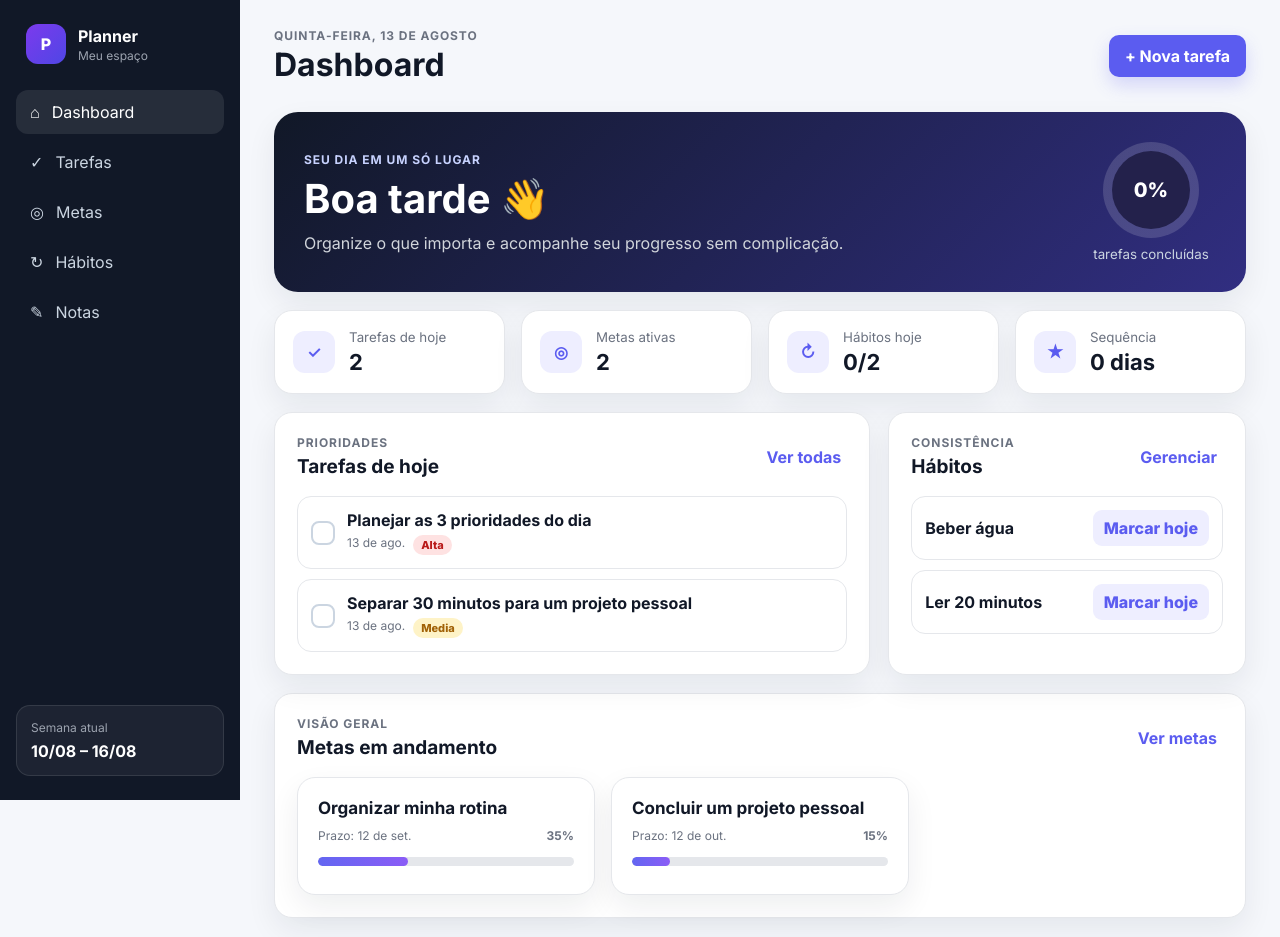
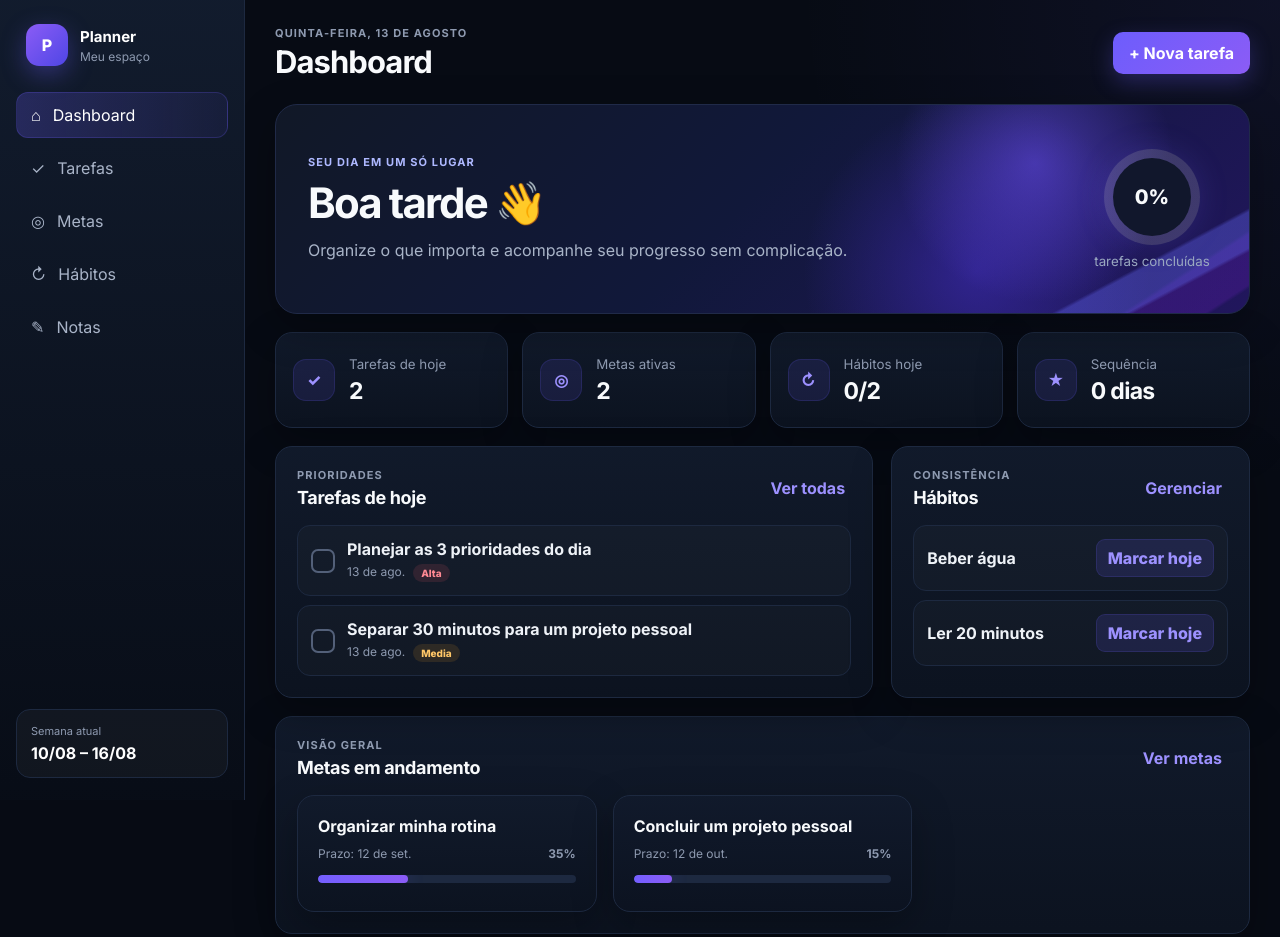
Before and after one commit to guilhermesavietto4-dot/planejamento-pessoal, a plain HTML site: page index.html in a window 1280 px wide. Drawn offline with Linux system fonts and the light colour scheme.

Commit message:
Update style.css

```diff
--- a/style.css
+++ b/style.css
@@ -3,18 +3,23 @@
 }
 
 :root {
-  --bg: #f5f7fb;
-  --surface: #ffffff;
-  --surface-soft: #f8fafc;
-  --text: #111827;
-  --muted: #6b7280;
-  --border: #e5e7eb;
-  --accent: #5b5cf0;
-  --accent-soft: #eeeeff;
-  --success: #16a34a;
-  --warning: #d97706;
-  --danger: #dc2626;
-  --shadow: 0 12px 30px rgba(17, 24, 39, 0.07);
+  --bg: #070b14;
+  --surface: #0d1422;
+  --surface-2: #111a2b;
+  --surface-soft: #151f33;
+  --text: #f8fafc;
+  --muted: #8e9ab0;
+  --border: #1d2940;
+
+  --accent: #6d5dfc;
+  --accent-2: #8b5cf6;
+  --accent-soft: rgba(109, 93, 252, 0.14);
+
+  --success: #21c77a;
+  --warning: #f5a524;
+  --danger: #ff5c69;
+
+  --shadow: 0 14px 40px rgba(0, 0, 0, 0.28);
 }
 
 html {
@@ -23,9 +28,12 @@ html {
 
 body {
   margin: 0;
-  font-family: "Inter", system-ui, sans-serif;
-  background: var(--bg);
+  min-height: 100vh;
+  font-family: "Inter", system-ui, -apple-system, BlinkMacSystemFont, "Segoe UI", sans-serif;
   color: var(--text);
+  background:
+    radial-gradient(circle at top right, rgba(109, 93, 252, 0.08), transparent 30%),
+    var(--bg);
 }
 
 button,
@@ -42,36 +50,43 @@ button {
 .app-shell {
   min-height: 100vh;
   display: grid;
-  grid-template-columns: 240px 1fr;
+  grid-template-columns: 245px 1fr;
 }
 
+/* MENU LATERAL */
+
 .sidebar {
-  background: #111827;
-  color: white;
-  padding: 24px 16px;
+  height: 100vh;
   position: sticky;
   top: 0;
-  height: 100vh;
+  z-index: 20;
+  padding: 22px 16px;
   display: flex;
   flex-direction: column;
-  z-index: 20;
+
+  color: white;
+  background:
+    linear-gradient(180deg, rgba(18, 28, 46, 0.98), rgba(8, 13, 23, 0.98));
+  border-right: 1px solid var(--border);
 }
 
 .brand {
   display: flex;
   align-items: center;
   gap: 12px;
-  padding: 0 10px 26px;
+  padding: 2px 10px 26px;
 }
 
 .brand-mark {
-  width: 40px;
-  height: 40px;
-  border-radius: 12px;
+  width: 42px;
+  height: 42px;
+  border-radius: 13px;
   display: grid;
   place-items: center;
-  background: linear-gradient(135deg, #7c3aed, #4f46e5);
   font-weight: 800;
+  color: white;
+  background: linear-gradient(135deg, #8b5cf6, #4f46e5);
+  box-shadow: 0 8px 24px rgba(109, 93, 252, 0.35);
 }
 
 .brand strong,
@@ -79,33 +94,51 @@ button {
   display: block;
 }
 
+.brand strong {
+  font-size: 15px;
+}
+
 .brand span {
-  color: #9ca3af;
+  margin-top: 3px;
   font-size: 12px;
-  margin-top: 2px;
+  color: var(--muted);
 }
 
 .nav {
   display: grid;
-  gap: 6px;
+  gap: 7px;
 }
 
 .nav-item {
-  border: 0;
-  background: transparent;
-  color: #cbd5e1;
+  width: 100%;
+  padding: 12px 14px;
+  border: 1px solid transparent;
+  border-radius: 12px;
+
   display: flex;
   align-items: center;
   gap: 12px;
-  padding: 12px 14px;
-  border-radius: 12px;
+
+  color: #a9b4c8;
+  background: transparent;
   text-align: left;
+
+  transition: 0.18s ease;
 }
 
-.nav-item:hover,
+.nav-item:hover {
+  color: white;
+  background: rgba(255, 255, 255, 0.045);
+}
+
 .nav-item.active {
   color: white;
-  background: rgba(255,255,255,.09);
+  background: linear-gradient(
+    90deg,
+    rgba(109, 93, 252, 0.24),
+    rgba(109, 93, 252, 0.08)
+  );
+  border-color: rgba(109, 93, 252, 0.22);
 }
 
 .sidebar-footer {
@@ -113,10 +146,10 @@ button {
 }
 
 .mini-card {
-  border: 1px solid rgba(255,255,255,.1);
-  background: rgba(255,255,255,.05);
+  padding: 14px;
+  border: 1px solid var(--border);
   border-radius: 14px;
-  padding: 14px;
+  background: rgba(255, 255, 255, 0.035);
 }
 
 .mini-card span,
@@ -125,36 +158,39 @@ button {
 }
 
 .mini-card span {
-  font-size: 12px;
-  color: #9ca3af;
-  margin-bottom: 6px;
+  margin-bottom: 5px;
+  font-size: 11px;
+  color: var(--muted);
 }
 
+/* CONTEÚDO */
+
 .main {
-  padding: 28px 34px 48px;
   min-width: 0;
+  padding: 26px 30px 46px;
 }
 
 .topbar {
+  margin-bottom: 24px;
   display: flex;
   align-items: center;
+  justify-content: space-between;
   gap: 16px;
-  justify-content: space-between;
-  margin-bottom: 28px;
 }
 
 .topbar h1 {
-  margin: 2px 0 0;
-  font-size: clamp(24px, 3vw, 32px);
+  margin: 3px 0 0;
+  font-size: clamp(24px, 3vw, 31px);
+  letter-spacing: -0.03em;
 }
 
 .eyebrow {
   margin: 0;
   color: var(--muted);
-  font-size: 12px;
+  font-size: 11px;
   font-weight: 700;
   text-transform: uppercase;
-  letter-spacing: .08em;
+  letter-spacing: 0.1em;
 }
 
 .primary-button,
@@ -165,39 +201,42 @@ button {
 .menu-button {
   border: 0;
   border-radius: 10px;
-  transition: .2s ease;
+  transition: 0.18s ease;
 }
 
 .primary-button {
-  background: var(--accent);
-  color: white;
   padding: 11px 16px;
   font-weight: 700;
-  box-shadow: 0 8px 18px rgba(91,92,240,.22);
+  color: white;
+  background: linear-gradient(135deg, var(--accent), var(--accent-2));
+  box-shadow: 0 8px 22px rgba(109, 93, 252, 0.28);
 }
 
 .primary-button:hover {
   transform: translateY(-1px);
+  filter: brightness(1.06);
 }
 
 .secondary-button {
-  background: #eef2f7;
-  color: var(--text);
   padding: 11px 16px;
   font-weight: 700;
+  color: var(--text);
+  background: var(--surface-soft);
+  border: 1px solid var(--border);
 }
 
 .text-button {
+  padding: 6px;
+  font-weight: 700;
+  color: #9d91ff;
   background: transparent;
-  color: var(--accent);
-  font-weight: 700;
-  padding: 6px;
 }
 
 .menu-button {
   display: none;
   width: 42px;
   height: 42px;
+  color: var(--text);
   background: var(--surface);
   border: 1px solid var(--border);
 }
@@ -210,52 +249,89 @@ button {
   display: block;
 }
 
+/* BANNER */
+
 .hero {
-  background: linear-gradient(135deg, #111827 0%, #312e81 100%);
-  color: white;
-  border-radius: 24px;
-  padding: 30px;
+  min-height: 210px;
+  padding: 32px;
   display: flex;
   align-items: center;
   justify-content: space-between;
-  gap: 24px;
+  gap: 26px;
+
+  overflow: hidden;
+  position: relative;
+
+  border: 1px solid #202a48;
+  border-radius: 22px;
+  background:
+    radial-gradient(circle at 78% 28%, rgba(111, 83, 255, 0.5), transparent 18%),
+    radial-gradient(circle at 72% 80%, rgba(71, 48, 209, 0.5), transparent 24%),
+    linear-gradient(135deg, #111827 0%, #11183a 48%, #21165d 100%);
   box-shadow: var(--shadow);
 }
 
+.hero::after {
+  content: "";
+  position: absolute;
+  width: 430px;
+  height: 220px;
+  right: -70px;
+  bottom: -130px;
+  transform: rotate(-8deg);
+  background:
+    linear-gradient(160deg, transparent 0 38%, rgba(99, 102, 241, .45) 39% 48%, transparent 49%),
+    linear-gradient(155deg, transparent 0 48%, rgba(76, 29, 149, .55) 49% 60%, transparent 61%);
+  opacity: .85;
+  pointer-events: none;
+}
+
+.hero > * {
+  position: relative;
+  z-index: 2;
+}
+
 .hero .eyebrow {
-  color: #c7d2fe;
+  color: #aeb8ff;
 }
 
 .hero h2 {
-  font-size: clamp(28px, 4vw, 40px);
-  margin: 7px 0 10px;
+  margin: 8px 0 10px;
+  font-size: clamp(30px, 4vw, 42px);
+  letter-spacing: -0.045em;
 }
 
 .hero p:last-child {
-  color: #d1d5db;
+  max-width: 620px;
   margin: 0;
-  max-width: 620px;
+  color: #a9b4c8;
+  line-height: 1.6;
 }
 
 .hero-progress {
+  min-width: 130px;
   display: grid;
   place-items: center;
   gap: 8px;
-  min-width: 130px;
 }
 
 .hero-progress small {
-  color: #cbd5e1;
+  color: #9aa8c0;
 }
 
 .ring {
   width: 96px;
   height: 96px;
-  border-radius: 50%;
+  position: relative;
   display: grid;
   place-items: center;
-  background: conic-gradient(#818cf8 0deg, rgba(255,255,255,.15) 0deg);
-  position: relative;
+  border-radius: 50%;
+  background:
+    conic-gradient(
+      #7c6cff 0deg,
+      rgba(255, 255, 255, 0.09) 0deg
+    );
+  box-shadow: 0 0 30px rgba(109, 93, 252, .18);
 }
 
 .ring::before {
@@ -263,7 +339,7 @@ button {
   position: absolute;
   inset: 9px;
   border-radius: 50%;
-  background: #23214b;
+  background: #11172c;
 }
 
 .ring span {
@@ -272,24 +348,28 @@ button {
   font-weight: 800;
 }
 
+/* CARDS */
+
 .stats-grid {
+  margin: 18px 0;
   display: grid;
   grid-template-columns: repeat(4, minmax(0, 1fr));
-  gap: 16px;
-  margin: 18px 0;
+  gap: 14px;
 }
 
 .stat-card,
 .panel,
 .goal-card {
-  background: var(--surface);
+  background:
+    linear-gradient(180deg, rgba(17, 26, 43, 0.98), rgba(12, 19, 32, 0.98));
   border: 1px solid var(--border);
-  border-radius: 18px;
+  border-radius: 17px;
   box-shadow: var(--shadow);
 }
 
 .stat-card {
-  padding: 18px;
+  min-height: 96px;
+  padding: 17px;
   display: flex;
   align-items: center;
   gap: 14px;
@@ -298,12 +378,16 @@ button {
 .stat-icon {
   width: 42px;
   height: 42px;
-  border-radius: 12px;
+  flex: 0 0 auto;
+
   display: grid;
   place-items: center;
-  background: var(--accent-soft);
-  color: var(--accent);
+
+  border-radius: 13px;
   font-weight: 800;
+  color: #9d91ff;
+  background: rgba(109, 93, 252, 0.12);
+  border: 1px solid rgba(109, 93, 252, 0.16);
 }
 
 .stat-card small,
@@ -312,23 +396,24 @@ button {
 }
 
 .stat-card small {
+  margin-bottom: 5px;
   color: var(--muted);
-  margin-bottom: 4px;
 }
 
 .stat-card strong {
-  font-size: 22px;
+  font-size: 23px;
+  letter-spacing: -0.03em;
 }
 
 .dashboard-grid {
+  margin-bottom: 18px;
   display: grid;
-  grid-template-columns: 1.25fr .75fr;
+  grid-template-columns: 1.25fr 0.75fr;
   gap: 18px;
-  margin-bottom: 18px;
 }
 
 .panel {
-  padding: 22px;
+  padding: 21px;
 }
 
 .panel-header,
@@ -341,147 +426,167 @@ button {
 }
 
 .panel-header {
-  margin-bottom: 18px;
+  margin-bottom: 17px;
 }
 
 .panel-header h3 {
   margin: 5px 0 0;
-  font-size: 19px;
+  font-size: 18px;
+  letter-spacing: -0.02em;
 }
+
+/* TAREFAS E HÁBITOS */
 
 .stack-list,
 .task-list,
 .habit-list {
   display: grid;
-  gap: 10px;
+  gap: 9px;
 }
 
 .empty-state {
   padding: 28px 16px;
   text-align: center;
   color: var(--muted);
-  background: var(--surface-soft);
-  border-radius: 14px;
+  background: rgba(255, 255, 255, 0.025);
+  border: 1px dashed var(--border);
+  border-radius: 13px;
 }
 
 .task-row,
 .habit-row {
+  padding: 13px;
   display: flex;
   align-items: center;
   gap: 12px;
-  padding: 13px;
+
   border: 1px solid var(--border);
-  border-radius: 14px;
-  background: #fff;
+  border-radius: 13px;
+  background: rgba(255, 255, 255, 0.018);
+}
+
+.task-row:hover,
+.habit-row:hover {
+  background: rgba(255, 255, 255, 0.03);
 }
 
 .task-row.done .task-title {
+  color: #69768e;
   text-decoration: line-through;
-  color: var(--muted);
 }
 
 .check-button {
   width: 24px;
   height: 24px;
-  border: 2px solid #cbd5e1;
-  background: white;
-  border-radius: 8px;
+  flex: 0 0 auto;
   padding: 0;
-  flex: 0 0 auto;
+
+  color: white;
+  background: transparent;
+  border: 2px solid #536079;
+  border-radius: 7px;
 }
 
 .check-button.checked {
+  border-color: var(--success);
   background: var(--success);
-  border-color: var(--success);
-  color: white;
 }
 
 .task-content,
 .habit-content {
+  flex: 1;
   min-width: 0;
-  flex: 1;
 }
 
 .task-title,
 .habit-title {
   font-weight: 700;
+  color: #eef2f7;
   word-break: break-word;
 }
 
 .task-meta {
+  margin-top: 5px;
   display: flex;
   flex-wrap: wrap;
   gap: 8px;
-  margin-top: 5px;
+
+  color: var(--muted);
   font-size: 12px;
-  color: var(--muted);
 }
 
 .badge {
   display: inline-flex;
   align-items: center;
+  padding: 3px 8px;
+
   border-radius: 999px;
-  padding: 3px 8px;
-  font-size: 11px;
+  font-size: 10px;
   font-weight: 800;
   text-transform: capitalize;
 }
 
 .badge.alta {
-  background: #fee2e2;
-  color: #b91c1c;
+  color: #ff8a94;
+  background: rgba(255, 92, 105, 0.12);
 }
 
 .badge.media {
-  background: #fef3c7;
-  color: #a16207;
+  color: #ffc768;
+  background: rgba(245, 165, 36, 0.12);
 }
 
 .badge.baixa {
-  background: #dcfce7;
-  color: #15803d;
+  color: #64dca4;
+  background: rgba(33, 199, 122, 0.12);
 }
 
 .delete-button,
 .small-action {
+  padding: 6px;
+  color: #78859c;
+  background: transparent;
   border: 0;
-  background: transparent;
-  color: #9ca3af;
-  padding: 6px;
   border-radius: 8px;
 }
 
 .delete-button:hover {
-  background: #fee2e2;
-  color: var(--danger);
+  color: #ff7d88;
+  background: rgba(255, 92, 105, 0.1);
 }
+
+/* FILTROS */
 
 .section-toolbar {
   margin-bottom: 18px;
 }
 
 .section-description {
+  margin: 0;
   color: var(--muted);
-  margin: 0;
 }
 
 .filter-group {
   display: flex;
+  flex-wrap: wrap;
   gap: 8px;
-  flex-wrap: wrap;
 }
 
 .filter-button {
   padding: 9px 12px;
-  background: #e9edf4;
+  font-weight: 700;
   color: var(--muted);
-  font-weight: 700;
+  background: var(--surface);
+  border: 1px solid var(--border);
 }
 
 .filter-button.active {
-  background: #111827;
   color: white;
+  background: linear-gradient(135deg, #26214b, #1f1a47);
+  border-color: rgba(109, 93, 252, 0.35);
 }
+
+/* METAS */
 
 .cards-grid,
 .goals-preview {
@@ -496,81 +601,92 @@ button {
 
 .goal-card h4 {
   margin: 0 0 10px;
-  font-size: 17px;
+  font-size: 16px;
 }
 
 .goal-meta {
-  color: var(--muted);
-  font-size: 12px;
   display: flex;
   justify-content: space-between;
   gap: 10px;
+  color: var(--muted);
+  font-size: 12px;
 }
 
 .progress-track {
   width: 100%;
-  height: 9px;
-  background: #e5e7eb;
+  height: 8px;
+  margin: 14px 0 8px;
+
+  overflow: hidden;
   border-radius: 999px;
-  overflow: hidden;
-  margin: 14px 0 8px;
+  background: #1d2940;
 }
 
 .progress-fill {
   height: 100%;
-  background: linear-gradient(90deg, #6366f1, #8b5cf6);
   border-radius: inherit;
+  background: linear-gradient(90deg, #745fff, #8b5cf6);
+  box-shadow: 0 0 18px rgba(109, 93, 252, .3);
 }
 
 .goal-actions {
+  margin-top: 12px;
   display: flex;
+  align-items: center;
   justify-content: space-between;
-  align-items: center;
   gap: 10px;
-  margin-top: 12px;
 }
 
 .goal-actions input {
   width: 72px;
 }
 
+/* HÁBITOS */
+
 .habit-days {
+  margin-top: 7px;
   display: flex;
+  flex-wrap: wrap;
   gap: 5px;
-  flex-wrap: wrap;
-  margin-top: 7px;
 }
 
 .day-dot {
   width: 28px;
   height: 28px;
-  border-radius: 8px;
+
   display: grid;
   place-items: center;
+
+  color: var(--muted);
+  background: #172238;
+  border: 1px solid #202e49;
+  border-radius: 8px;
   font-size: 11px;
-  background: #edf0f5;
-  color: var(--muted);
 }
 
 .day-dot.done {
-  background: #dcfce7;
-  color: #166534;
+  color: #6ce3aa;
+  background: rgba(33, 199, 122, 0.11);
+  border-color: rgba(33, 199, 122, 0.22);
   font-weight: 800;
 }
 
 .habit-toggle {
-  border: 0;
   padding: 8px 11px;
+  color: #9d91ff;
+  background: var(--accent-soft);
+  border: 1px solid rgba(109, 93, 252, 0.16);
   border-radius: 9px;
-  background: var(--accent-soft);
-  color: var(--accent);
   font-weight: 800;
 }
 
 .habit-toggle.done {
-  background: #dcfce7;
-  color: #166534;
+  color: #64dca4;
+  background: rgba(33, 199, 122, 0.1);
+  border-color: rgba(33, 199, 122, 0.16);
 }
+
+/* NOTAS */
 
 .notes-layout {
   max-width: 900px;
@@ -579,32 +695,68 @@ button {
 .notes-panel textarea {
   width: 100%;
   min-height: 440px;
+  padding: 18px;
+
   resize: vertical;
-  border: 0;
   outline: 0;
-  background: var(--surface-soft);
-  border-radius: 14px;
-  padding: 18px;
+
+  color: var(--text);
+  background: #0a111e;
+  border: 1px solid var(--border);
+  border-radius: 13px;
   line-height: 1.65;
-  color: var(--text);
+}
+
+.notes-panel textarea::placeholder {
+  color: #56637a;
 }
 
 .notes-footer {
+  margin-top: 10px;
   color: var(--muted);
   font-size: 12px;
-  margin-top: 10px;
 }
+
+/* FORMULÁRIOS */
+
+input,
+select,
+textarea {
+  padding: 11px 12px;
+  outline: none;
+
+  color: var(--text);
+  background: #0a111e;
+  border: 1px solid var(--border);
+  border-radius: 10px;
+}
+
+select option {
+  color: white;
+  background: #111827;
+}
+
+input:focus,
+select:focus,
+textarea:focus {
+  border-color: #6d5dfc;
+  box-shadow: 0 0 0 3px rgba(109, 93, 252, 0.12);
+}
+
+/* MODAIS */
 
 .modal-backdrop {
   display: none;
   position: fixed;
   inset: 0;
-  background: rgba(17,24,39,.55);
-  backdrop-filter: blur(5px);
   z-index: 50;
+
+  padding: 18px;
   align-items: center;
   justify-content: center;
-  padding: 18px;
+
+  background: rgba(0, 0, 0, 0.7);
+  backdrop-filter: blur(7px);
 }
 
 .modal-backdrop.open {
@@ -613,17 +765,19 @@ button {
 
 .modal {
   width: min(520px, 100%);
-  background: white;
+  padding: 22px;
+
+  background: #101827;
+  border: 1px solid var(--border);
   border-radius: 18px;
-  padding: 22px;
-  box-shadow: 0 30px 80px rgba(0,0,0,.22);
+  box-shadow: 0 30px 80px rgba(0, 0, 0, 0.45);
 }
 
 .modal-header {
+  margin-bottom: 18px;
   display: flex;
   align-items: center;
   justify-content: space-between;
-  margin-bottom: 18px;
 }
 
 .modal-header h3 {
@@ -633,7 +787,9 @@ button {
 .icon-button {
   width: 36px;
   height: 36px;
-  background: #eef2f7;
+  color: var(--text);
+  background: #182338;
+  border: 1px solid var(--border);
   font-size: 22px;
 }
 
@@ -645,25 +801,9 @@ form {
 form label {
   display: grid;
   gap: 7px;
+  color: #cfd7e5;
   font-size: 13px;
   font-weight: 700;
-}
-
-input,
-select,
-textarea {
-  border: 1px solid var(--border);
-  border-radius: 10px;
-  padding: 11px 12px;
-  outline: none;
-  background: white;
-}
-
-input:focus,
-select:focus,
-textarea:focus {
-  border-color: #a5b4fc;
-  box-shadow: 0 0 0 3px rgba(99,102,241,.12);
 }
 
 .form-row {
@@ -673,11 +813,13 @@ textarea:focus {
 }
 
 .modal-actions {
+  margin-top: 6px;
   display: flex;
   justify-content: flex-end;
   gap: 10px;
-  margin-top: 6px;
 }
+
+/* RESPONSIVO */
 
 @media (max-width: 980px) {
   .stats-grid {
@@ -700,10 +842,10 @@ textarea:focus {
   }
 
   .sidebar {
+    width: 240px;
     position: fixed;
     left: -260px;
-    width: 240px;
-    transition: left .22s ease;
+    transition: left 0.22s ease;
   }
 
   .sidebar.open {
@@ -719,17 +861,14 @@ textarea:focus {
     place-items: center;
   }
 
-  .topbar {
-    align-items: center;
-  }
-
   .topbar > .primary-button {
     display: none;
   }
 
   .hero {
+    min-height: auto;
+    flex-direction: column;
     align-items: flex-start;
-    flex-direction: column;
   }
 
   .hero-progress {
@@ -748,8 +887,8 @@ textarea:focus {
   }
 
   .section-toolbar {
+    flex-direction: column;
     align-items: flex-start;
-    flex-direction: column;
   }
 
   .form-row {
```
